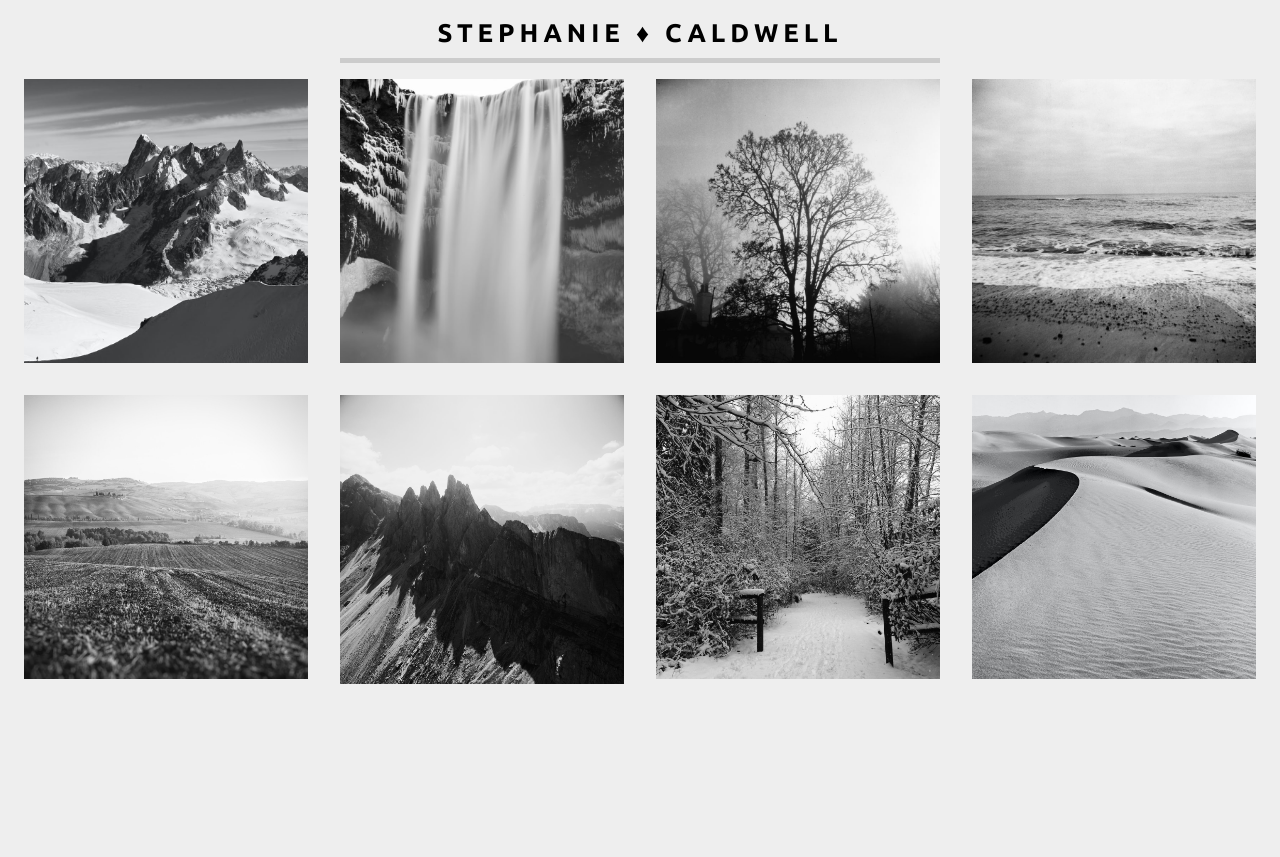
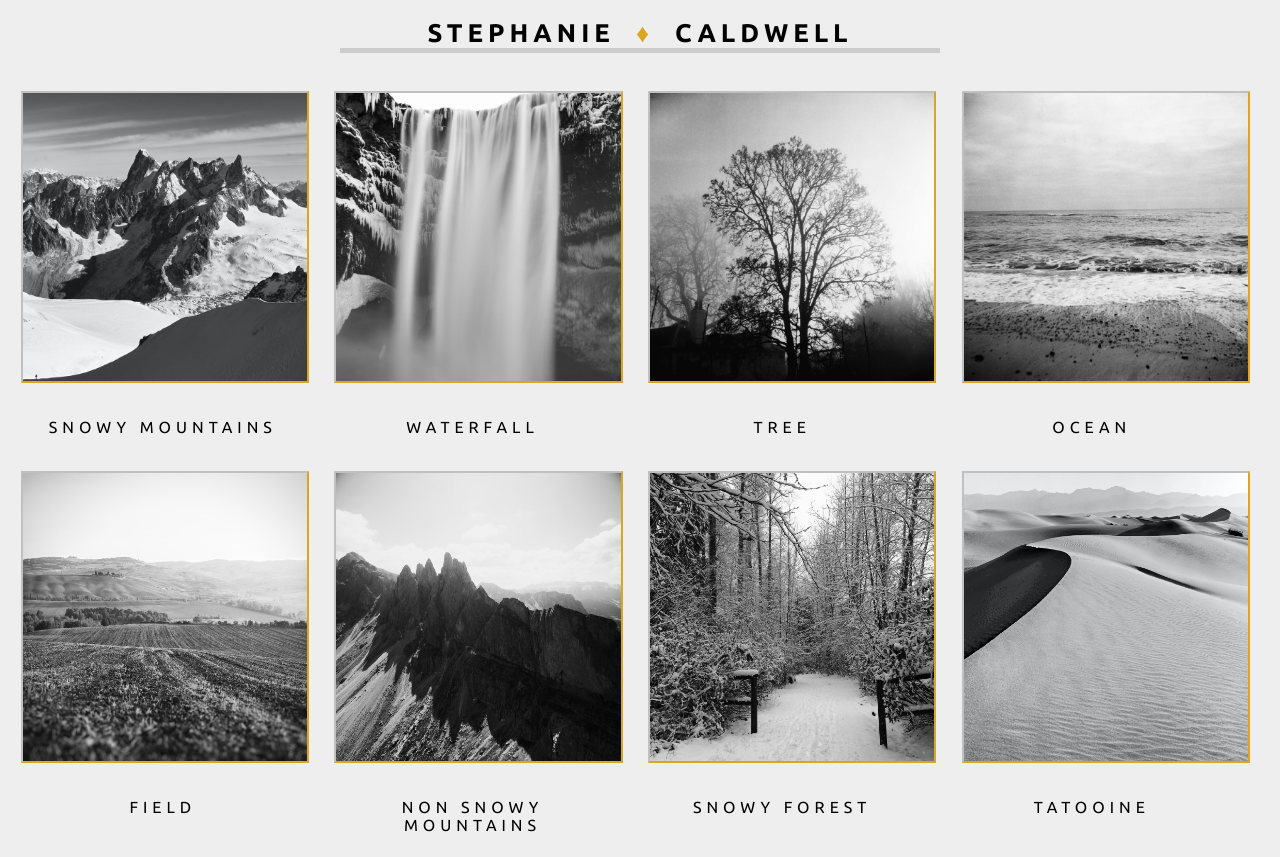
Before and after one commit to stephcaldwell/PhotoSite, a plain HTML site: page index.html in a window 1280 px wide. Before the commit the page ends 800 px from the top, so only its background shows below. Drawn offline with Linux system fonts and the light colour scheme.

Commit message:
Text decorations

```diff
--- a/index.html
+++ b/index.html
@@ -1,21 +1,34 @@
 <!DOCTYPE html>
 <html lang="en">
+
 <head>
     <meta charset="UTF-8">
     <meta name="viewport" content="width=device-width, initial-scale=1.0">
     <title>Photo Site</title>
     <link rel="preconnect" href="https://fonts.gstatic.com">
-<link href="https://fonts.googleapis.com/css2?family=Ubuntu:ital,wght@0,400;0,700;1,300&display=swap" rel="stylesheet">
+    <link href="https://fonts.googleapis.com/css2?family=Ubuntu:ital,wght@0,400;0,700;1,300&display=swap"
+        rel="stylesheet">
     <link rel="stylesheet" href="style.css">
 </head>
+
 <body>
-  <p>Stephanie &diams; Caldwell</p>
+    <p>Stephanie <span style="color:goldenrod">&diams;</span> Caldwell</p>
     <img src="Images/snowyMountains.jpeg" alt="Snowy Mountains">
     <img src="Images/waterfall.jpeg" alt="Waterfall">
     <img src="Images/tree.jpeg" alt="Tree">
     <img src="Images/ocean.jpeg" alt="Ocean">
+    <p class="tagline">Snowy Mountains</p>
+    <p class="tagline">Waterfall</p>
+    <p class="tagline">Tree</p>
+    <p class="tagline">Ocean</p>
     <img src="Images/field.jpeg" alt="Field">
     <img src="Images/nonSnowyMountains.jpeg" alt="Non Snowy Mountains">
     <img src="Images/snowyForest.jpeg" alt="Snowy Forest">
-  <img src="Images/tatooine.jpeg" alt="Tatooine"></body>
+    <img src="Images/tatooine.jpeg" alt="Tatooine">
+    <p class="tagline">Field</p>
+    <p class="tagline">Non Snowy Mountains</p>
+    <p class="tagline">Snowy Forest</p>
+    <p class="tagline">Tatooine</p>
+</body>
+
 </html>
--- a/style.css
+++ b/style.css
@@ -6,18 +6,41 @@ p {
     font-family: 'Ubuntu', sans-serif;
     font-weight: 700;
     /* font-size: 35px; */
-font-size: 2vw;
+    font-size: 2vw;
     letter-spacing: 5px;
     text-transform: uppercase;
     text-align: center;
     border-bottom: 5px solid #ccc;
-    padding: 10px 0;
+    padding: 10px 0px 0px 0px;
     width: 47.5%;
     margin: auto;
+    margin-bottom: 25px;
 }
 
 img {
     width: 22.5%;
-    margin: 1.25%;
+    height: 22.5vw;
+    margin: 1%;
     float: left;
+    border-right: 2px solid goldenrod;
+    border-bottom: 2px solid goldenrod;
+    border-left: 2px solid silver;
+    border-top: 2px solid silver;
 }
+
+.tagline {
+    width: 22.5%;
+    margin: 1%;
+    float: left;
+    font-size: 16px;
+    font-weight: 100;
+    letter-spacing: 5px;
+    text-align: center;
+    border-bottom: 0px;
+    padding: 10px 0;
+
+}
+
+span {
+margin: 10px;
+}
```
Lines whose indentation alone changed are shown as unchanged.
